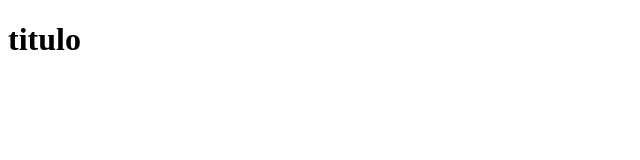
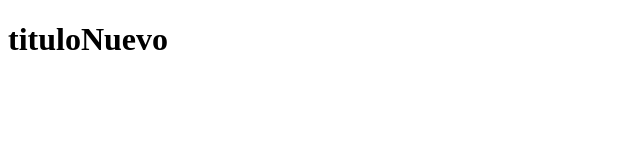
Before and after one commit to stivencv7/hello-word-git, a plain HTML site: page index.html in a window 1280 px wide. Shown: the whole page, without its empty margins (0-640 px from the left). Drawn offline with Linux system fonts and the light colour scheme.

Commit message:
se modifico el titulo

```diff
--- a/index.html
+++ b/index.html
@@ -7,6 +7,6 @@
     <title>Document</title>
 </head>
 <body>
-    <h1>titulo</h1>
+    <h1>tituloNuevo</h1>
 </body>
 </html>
```
